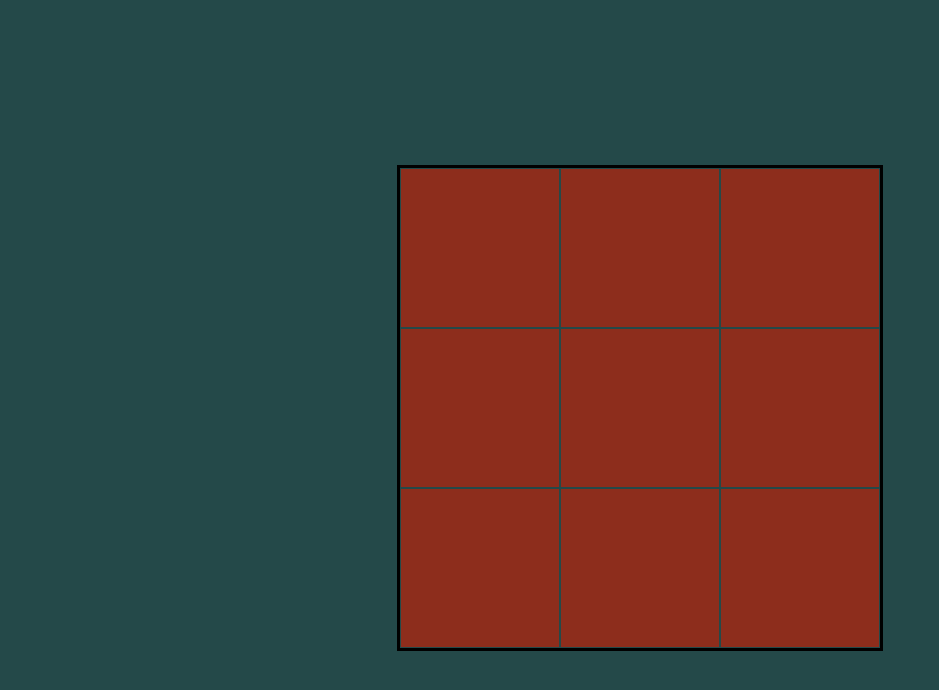
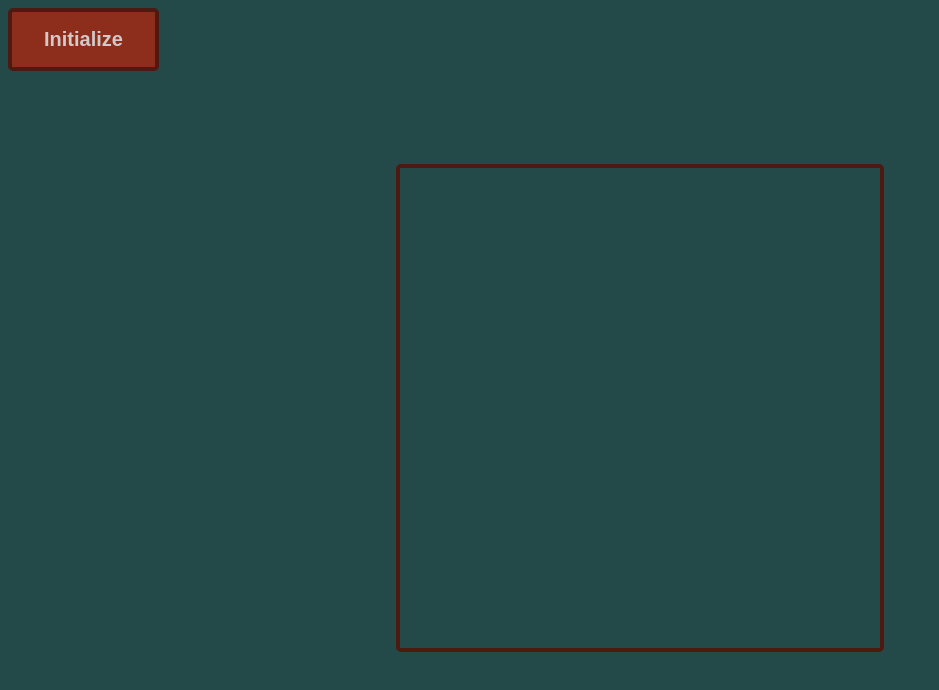
Before and after one commit to julian-s-official/etch-a-sketch, a plain HTML site: page index.html in a window 1280 px wide. Shown: the whole page, without its empty margins (0-939 px from the left). Drawn offline with Linux system fonts and the light colour scheme.

Commit message:
Add Button to initialize canvas

```diff
--- a/index.html
+++ b/index.html
@@ -10,7 +10,11 @@
 
 <body>
 
+  <button id="init">Initialize</button>
+
   <div id="canvas">
+
+    <!--
     <div class="col">
       <div class="row"></div>
       <div class="row"></div>
@@ -26,6 +30,7 @@
       <div class="row"></div>
       <div class="row"></div>
     </div>
+    -->
 
   </div>
 
--- a/javascript.js
+++ b/javascript.js
@@ -0,0 +1,12 @@
+function fillCanvas() {
+  const canvas = document.querySelector('#canvas');
+
+  const column = document.createElement('div');
+  column.classList.add('column');
+
+  canvas.appendChild(column);
+  alert("Yes");
+}
+
+const btn = document.querySelector('#init');
+btn.addEventListener('click', fillCanvas);
--- a/style.css
+++ b/style.css
@@ -1,4 +1,5 @@
 body {
+	font-family: 'Roboto', sans-serif;
 	background-color:rgb(36, 73, 73);
 	display: flex;
 	justify-content: center;
@@ -6,11 +7,29 @@ body {
 	min-height: 100vh;
 }
 
+button {
+	position: fixed;
+	font-size: 20px;
+	font-weight:bold;
+	color: rgb(211, 201, 201);
+	top: 0;
+	left: 0;
+	padding: 2vh 4vh;
+	margin: 1vh;
+	border-radius: 5px;
+	background-color:rgb(141, 45, 28);
+	border-style: solid;
+	border-width: 4px;
+	border-color: rgb(78, 25, 16);
+}
+
 #canvas {
 	display: flex;
+	border-radius: 5px;
 	flex-direction: column;
 	border-style: solid;
-	border-color: black;
+	border-color: rgb(78, 25, 16);
+	border-width: 4px;
 	height: 60vh;
 	width: 60vh;
 }
```
